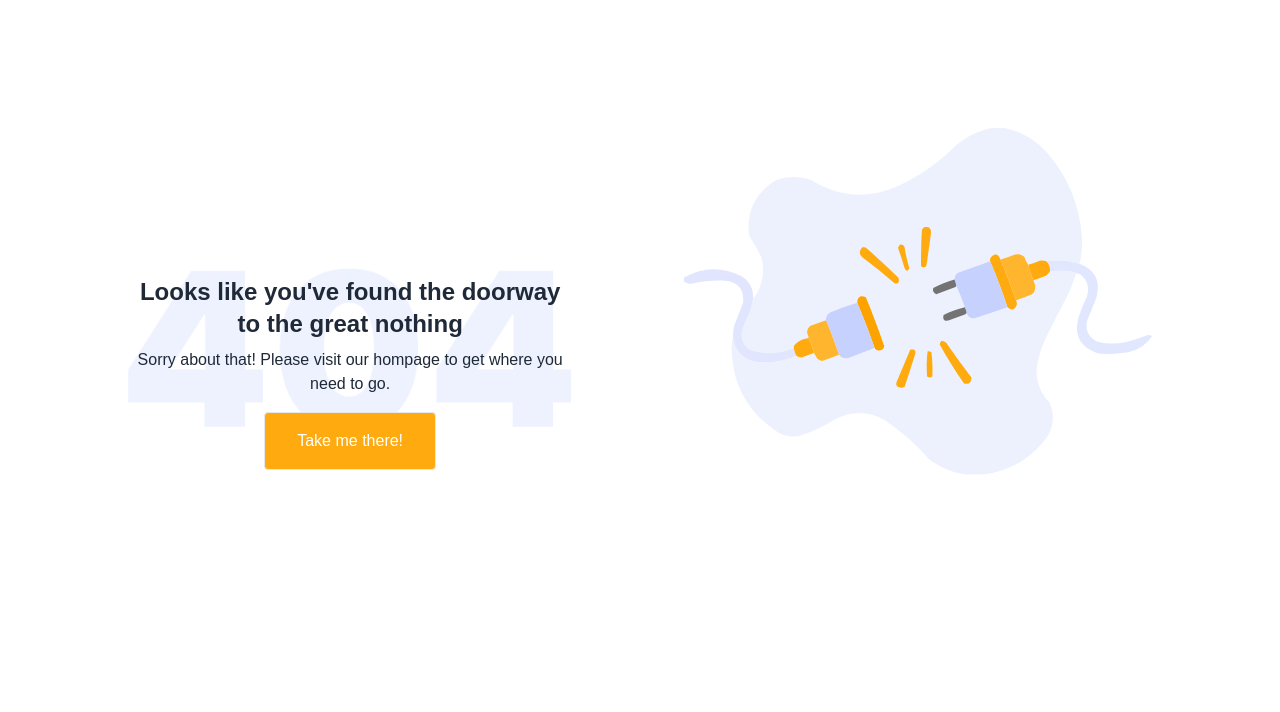
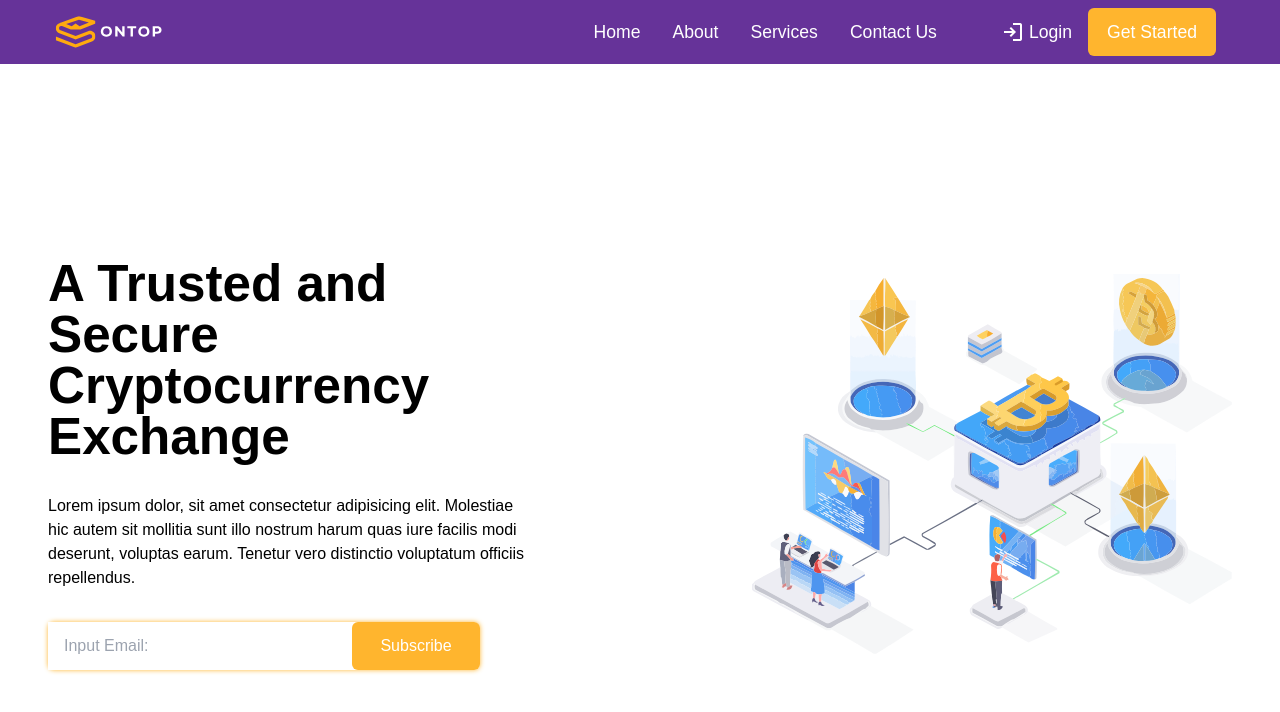
Before and after one commit to Ebiperre/Ontop, a React (Vite) app: page /home in a window 1280 px wide. Shown: the top 712 px of the page. Built offline with nearby package versions, Linux system fonts and the light colour scheme; a web font is replaced by a local one.

Commit message:
home page

```diff
--- a/index.html
+++ b/index.html
@@ -7,7 +7,7 @@
   <link href="https://api.fontshare.com/v2/css?f[]=author@400,500,200,600,300,700&display=swap" rel="stylesheet">
   <meta name="viewport" content="width=device-width, initial-scale=1.0" />
   <title>"ONTOP: Ascend the Digital Currency Landscape"</title>
-</head>
+  <link rel="stylesheet" href="https://fonts.googleapis.com/css2?family=Material+Symbols+Outlined:opsz,wght,FILL,GRAD@24,400,0,0" /></head>
 
 <body>
   <div id="root"></div>
--- a/src/App.tsx
+++ b/src/App.tsx
@@ -3,15 +3,26 @@ import { Routes, Route } from 'react-router-dom';
 import ErrorPage from './containers/404Page/404Page';
 import SignUpPageContainer from './containers/SignUpPageContainer/SignUpPageContainer';
 import SignInPageContainer from './containers/SignInPageContainer/SignInPageContainer';
+import HomePageContainer from './containers/HomePageContainer/HomePageContainer';
+import Navbar from './components/Navbar/Navbar';
 
 function App() {
 
   return (
-    <Routes>
+<>
+<Navbar />
+
+ <Routes>
       <Route path="*" element={<ErrorPage />} />
+<Route path="/home" element={<HomePageContainer />}/>
+
       <Route path="/sign-up" element={<SignUpPageContainer />} />
       <Route path="/sign-in" element={<SignInPageContainer />} />
     </Routes>
+
+</>
+
+
   )
 }
 
--- /dev/null
+++ b/src/components/Navbar/Navbar.module.css
@@ -0,0 +1,106 @@
+.nav{
+    color: white;
+    background-color: var(--purple);
+    display: flex;
+    flex-direction: row;
+    gap: 1rem;
+    align-items: center;
+    justify-content: space-between;
+    padding: 0px 1rem;
+    height: 4rem;
+    width: 100%;
+    overflow: hidden;
+    font-size: 1.1rem;
+    font-weight: 500;
+}
+
+/* hidden md:flex gap-24 */
+
+.nav_list{
+    display: none;
+
+}
+
+
+a{
+    display: flex;
+    align-items: center;
+    justify-content: center;
+    gap: 4px;
+}
+
+.logo{
+    height: 4rem;
+    width: 6rem;
+    object-fit: cover;
+    scale: 1.2;
+}
+
+.sign_up_btn{
+    height: 2rem;
+    width: 6rem;
+    color: white;
+    border-radius: 6px;
+transition: all 200ms ease-in-out;
+    background-color: var(--orange2);
+}
+
+
+.nav div a:hover span{
+color: var(--orange2);
+}
+
+@media screen and (min-width: 800px) {
+
+.nav{
+    padding: 0px 4rem;
+}
+
+.nav_list{
+    display: flex;
+    gap: 4rem;
+}
+
+    .logo{
+        scale: 1.5;
+    }
+
+
+.nav ul a{
+    position: relative;
+
+}
+
+.nav ul a:hover::after{
+transform: scaleX(0.7);
+
+}
+
+.nav ul a::after{
+    transform: scaleX(0);
+content: '';
+    position: absolute;
+    bottom: 0;
+    left: 0;
+    height: 4px;
+    background-color: var(--orange2);
+    border-radius: 3px;
+    transition: all 200ms ease;
+    transform-origin: left;
+    width: 100%;
+}
+
+
+
+    .sign_up_btn{
+        height: 3rem;
+        width: 8rem;
+    }
+
+    .sign_up_btn:hover{
+
+    background-color: var(--orange3);
+    font-size: 1.2rem;
+    scale: 0.9;
+};
+}
--- /dev/null
+++ b/src/components/Navbar/Navbar.tsx
@@ -0,0 +1,81 @@
+import classes from './Navbar.module.css';
+import "./hamburger.css"
+import logo from "../../assets/icons/logo_with_left_text.svg"
+
+export default function Navbar() {
+    return (
+        <>
+
+            <nav className={classes.nav}>
+
+                <img className={classes.logo} src={logo} alt="" />
+
+
+                <div className={classes.nav_list}>
+
+
+                    <ul className="gap-8 flex items-center justify-center">
+                        <a href="#">
+                            <li>Home</li>
+                        </a>
+                        <a href="#">
+                            <li>About</li>
+                        </a>
+                        <a href="#">
+                            <li>Services</li>
+                        </a>
+                        <a href="#">
+                            <li>Contact Us</li>
+                        </a>
+
+                    </ul>
+
+                    <div className="flex gap-4 items-center justify-center">
+                        <a href="#">
+
+                            <span className="material-symbols-outlined">
+                                login
+                            </span>
+                            Login
+                        </a>
+                        <a href="#">
+                            <button className={classes.sign_up_btn}>
+                                Get Started
+                            </button>
+                        </a>
+                    </div>
+
+                </div>
+
+                <div className="hamburger">
+                    <input className="checkbox" type="checkbox" />
+                    <svg fill="none" viewBox="0 0 50 50" height="50" width="50">
+                        <path
+                            className="lineTop line"
+                            stroke-linecap="round"
+                            stroke-width="4"
+                            stroke="black"
+                            d="M6 11L44 11"
+                        ></path>
+                        <path
+                            stroke-linecap="round"
+                            stroke-width="4"
+                            stroke="black"
+                            d="M6 24H43"
+                            className="lineMid line"
+                        ></path>
+                        <path
+                            stroke-linecap="round"
+                            stroke-width="4"
+                            stroke="black"
+                            d="M6 37H43"
+                            className="lineBottom line"
+                        ></path>
+                    </svg>
+                </div>
+
+            </nav>
+
+        </>
+    )
+}
--- /dev/null
+++ b/src/components/Navbar/hamburger.css
@@ -0,0 +1,52 @@
+.hamburger {
+    height: 50px;
+    width: 50px;
+    transform: 0.2s;
+    position: relative;
+    scale: 0.7;
+  }
+  .hamburger .checkbox {
+    position: absolute;
+    opacity: 0;
+    height: 100%;
+    width: 100%;
+    cursor: pointer;
+  }
+  .line {
+    transition: 0.5s;
+    stroke-width: 6px;
+    stroke: white;
+  }
+  .lineTop {
+    stroke-dasharray: 40 40;
+    stroke-dashoffset: 25;
+  }
+  .lineBottom {
+    stroke-dasharray: 40 40;
+    stroke-dashoffset: 60;
+  }
+  .lineMid {
+    stroke-dasharray: 40 40;
+  }
+  .hamburger .checkbox:checked + svg .line {
+    stroke: var(--orange2);
+  }
+  .hamburger .checkbox:checked + svg .lineTop {
+    stroke-dashoffset: 0;
+    transform-origin: left;
+    transform: rotateZ(45deg) translate(-7px, -5px);
+  }
+  .hamburger .checkbox:checked + svg .lineMid {
+    stroke-dashoffset: 40;
+  }
+  .hamburger .checkbox:checked + svg .lineBottom {
+    stroke-dashoffset: 0;
+    transform-origin: left;
+    transform: rotateZ(-45deg) translate(-5px, 5px);
+  }
+
+  @media screen and (min-width:800px) {
+    .hamburger{
+        display: none;
+    }
+  }
--- a/src/containers/HomePageContainer/HomePageContainer.module.css
+++ b/src/containers/HomePageContainer/HomePageContainer.module.css
@@ -0,0 +1,105 @@
+.container{
+
+}
+
+.hero_section{
+    display: flex;
+    align-items: center;
+    justify-content: center;
+    flex-direction: column;
+text-align: center;
+padding: 1rem;
+min-height: 100vh;
+gap: 2rem;
+    /* background-color: red; */
+
+}
+
+.hero_text{
+    display: flex;
+    align-items: start;
+    justify-content: center;
+    /* text-align: left; */
+    flex-direction: column;
+    flex: 1;
+    gap: 2rem;
+    height: 70%;
+}
+
+.hero_text h2{
+    font-size: 10vw;
+    line-height: 9vw;
+    font-weight: 600;
+
+}
+
+.hero_image{
+    height: 70%;
+    flex: 1;
+
+}
+
+
+.subscribe_field{
+    width: 90%;
+    /* background-color: red; */
+    display: flex;
+    align-items: center;
+    justify-content: space-between;
+    gap: 4px;
+    height: 3rem;
+    box-shadow: 0px 0px 5px 0px var(--orange2);
+    border-radius: 6px;
+}
+
+.subscribe_input{
+    display: flex;
+    height: 100%;
+    width: 65%;
+}
+
+.subscribe_field input{
+    /* width: 100%; */
+    display: flex !important;
+    flex: 1;
+    outline: none;
+    padding: 0px 1rem;
+    /* background-color: blue; */
+}
+
+.subscribe_field button{
+    height: 3rem;
+    width: 8rem;
+    color: white;
+    border-radius: 6px;
+transition: all 200ms ease-in-out;
+    background-color: var(--orange2);
+
+}
+
+@media screen and (min-width: 800px) {
+
+    .hero_section{
+        display: flex;
+        align-items: center;
+        justify-content: center;
+        flex-direction: row;
+        gap: 6rem;
+        text-align: left;
+        padding: 0px 3rem;
+        /* flex-wrap: wrap; */
+        /* background-color: red; */
+
+    }
+
+    .hero_text{
+        padding-right: 8rem;
+        gap: 2rem;
+    }
+
+.hero_text h2{
+    font-size: 4vw;
+    line-height: 4vw;
+
+}
+}
--- a/src/containers/HomePageContainer/HomePageContainer.tsx
+++ b/src/containers/HomePageContainer/HomePageContainer.tsx
@@ -1,8 +1,44 @@
-import classes from './HomePageContainer.module.css'
+import classes from './HomePageContainer.module.css';
+import heroImage from "../../assets/images/hero_image.svg"
 
 const HomePageContainer = () => {
     return (
-        <div className={classes.container}>HomePageContainer</div>
+
+        <>
+
+            <main>
+
+                <section className={classes.hero_section}>
+                    <div className={classes.hero_text}>
+
+                        <h2>
+                            A Trusted and Secure Cryptocurrency Exchange
+                        </h2>
+
+                        <p>
+                            Lorem ipsum dolor, sit amet consectetur adipisicing elit. Molestiae hic autem sit mollitia sunt illo nostrum harum quas iure facilis modi deserunt, voluptas earum. Tenetur vero distinctio voluptatum officiis repellendus.
+                        </p>
+
+                        <div className={classes.subscribe_field}>
+                            <div className={classes.subscribe_input}>
+                                <input type="email" placeholder="Input Email:" />
+
+                            </div>
+                            <button>
+                                Subscribe
+                            </button>
+                        </div>
+                    </div>
+
+                    <div className={classes.hero_image}>
+                        <img src={heroImage} alt="" />
+                    </div>
+                </section>
+
+            </main>
+
+        </>
+
     )
 }
 
--- a/src/index.css
+++ b/src/index.css
@@ -5,3 +5,26 @@
 body {
     font-family: 'Author', sans-serif;
 }
+
+#root {
+    margin: 0;
+    padding: 0;
+    box-sizing: border-box;
+    max-width: 100% !important;
+}
+
+:root {
+    --dark: #181A20;
+    --dark2: #2C2C2C;
+    --grey: #5F6368;
+    --grey2: #737373;
+    --greyWhite: #dcd7fe;
+    --greyWhite2: #eeebfe;
+    --deleteRed: #e04a43;
+    --successGreen: #63ad0e;
+    --orange: #ffaa0e;
+    --orange2: #ffb52e;
+    --orange3: #fca300;
+    --orange4: #fac25a;
+    --purple: #663399;
+}
```
Also changed, not shown: src/assets/images/hero_image.svg (added), 1 other file (tests, documents, lock files or other folders).
